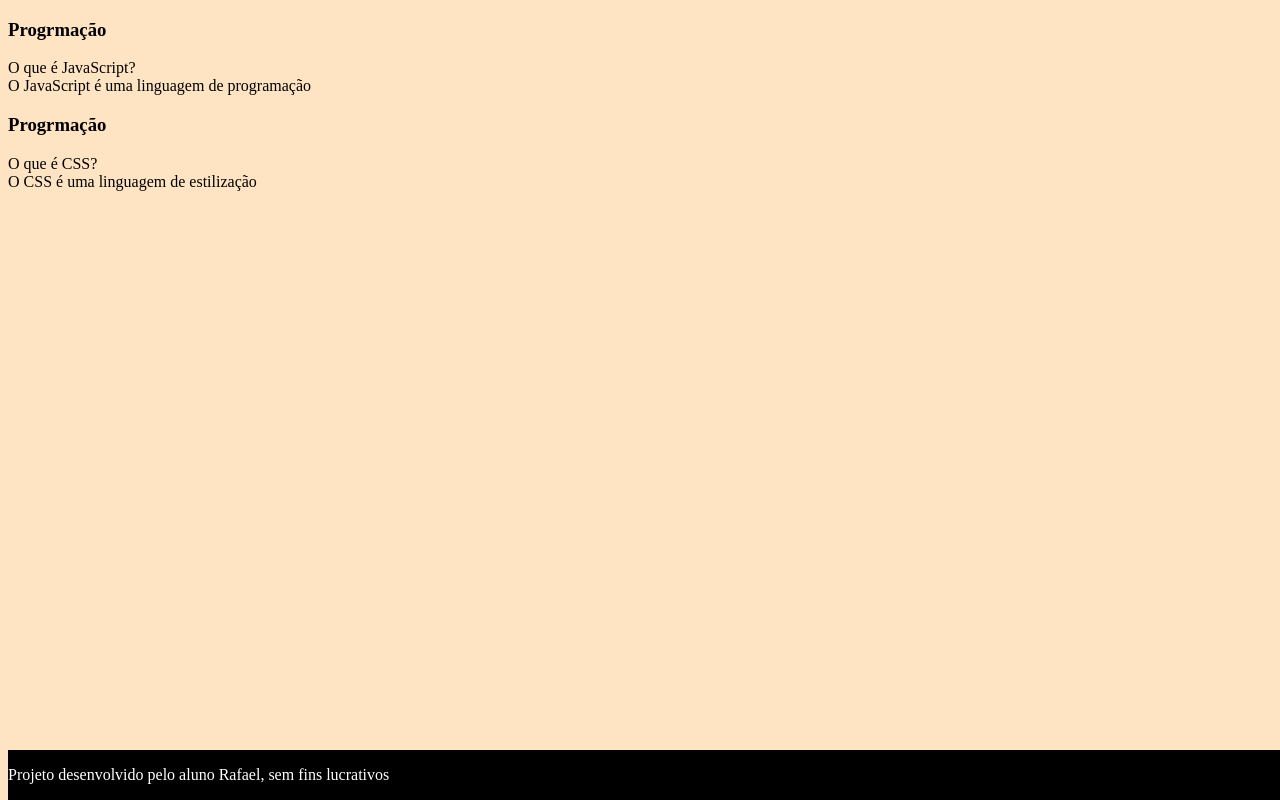
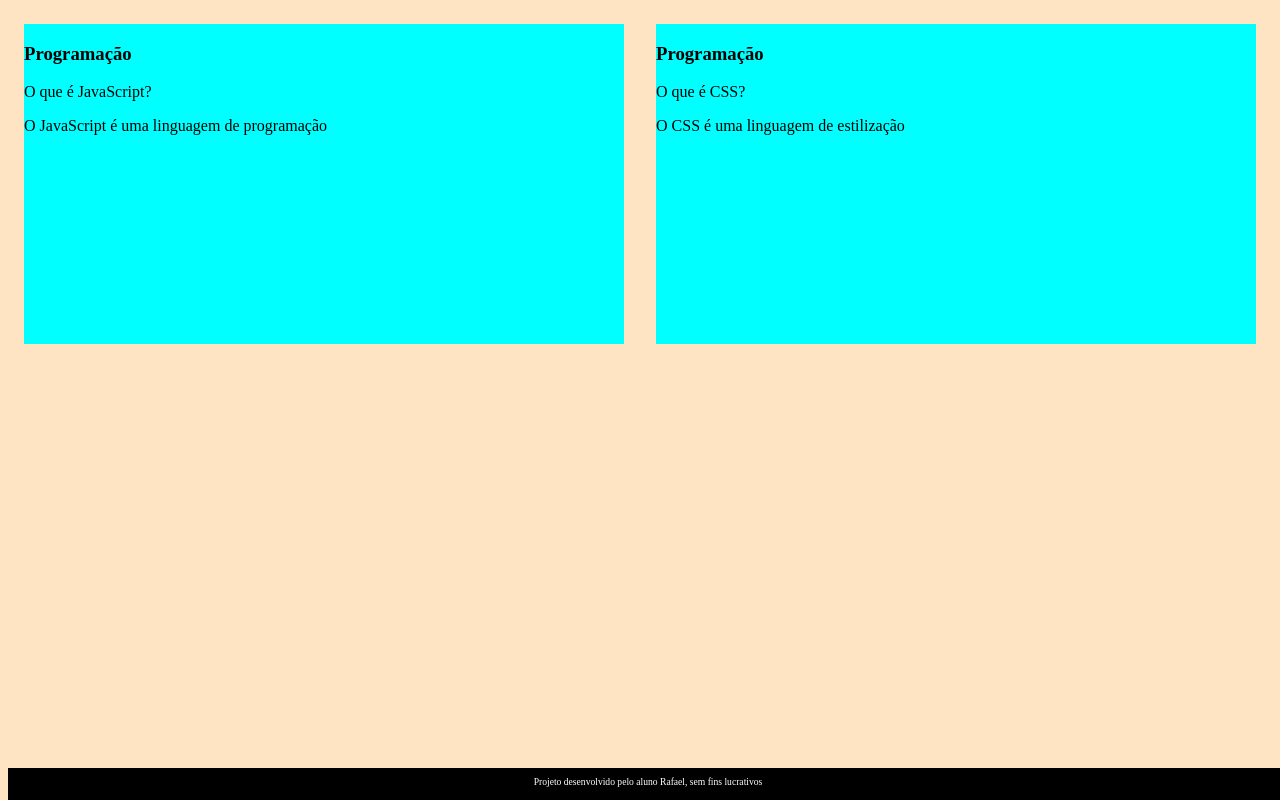
Before and after one commit to RafaelLachovicz/site-4-r, a plain HTML site: page index.html in a window 1280 px wide. Drawn offline with Linux system fonts and the light colour scheme.

Commit message:
Add files via upload

```diff
--- a/assets/style.css
+++ b/assets/style.css
@@ -1,6 +1,23 @@
 body{
     background-color: bisque;
+    font-family: Bai Jajuree;
 }
+
+#container{
+display: flex;
+}
+
+.cartao{
+    margin: 1rem 1rem;
+    background-color: aqua;
+    height: 20rem;
+    flex-grow: 1;
+    flex-basis: calc(33% - 6rem);
+}
+
+
+
+
 
 footer{
     background-color: black;
@@ -8,4 +25,11 @@ footer{
     position: fixed;
     bottom: 0;
     width: 100%;
+    height: 2rem;
 }
+
+footer p{
+    text-align: center;
+    font-size: 0.6rem;
+    margin-top: 0.5rem;
+}
--- a/index.html
+++ b/index.html
@@ -12,23 +12,23 @@
        <section id="container">
            <article class="cartao">
             <div class="cartao__conteudo">
-                <h3>Progrmação</h3>
+                <h3>Programação</h3>
                 <div class="cartao__conteudo__pergunta">
-                    O que é JavaScript?
+                    <p>O que é JavaScript?</p>
                 </div>
                 <div class="cartao__conteudo__resposta">
-                    O JavaScript é uma linguagem de programação
+                    <p>O JavaScript é uma linguagem de programação</p>
                 </div>
             </div>
         </article>
         <article class="cartao">
             <div class="cartao__conteudo">
-                <h3>Progrmação</h3>
+                <h3>Programação</h3>
                 <div class="cartao__conteudo__pergunta">
-                    O que é CSS?
+                   <p> O que é CSS?</p>
                 </div>
                 <div class="cartao__conteudo__resposta">
-                    O CSS é uma linguagem de estilização
+                   <p> O CSS é uma linguagem de estilização</p>
                 </div>
             </div>
         </article>
```
